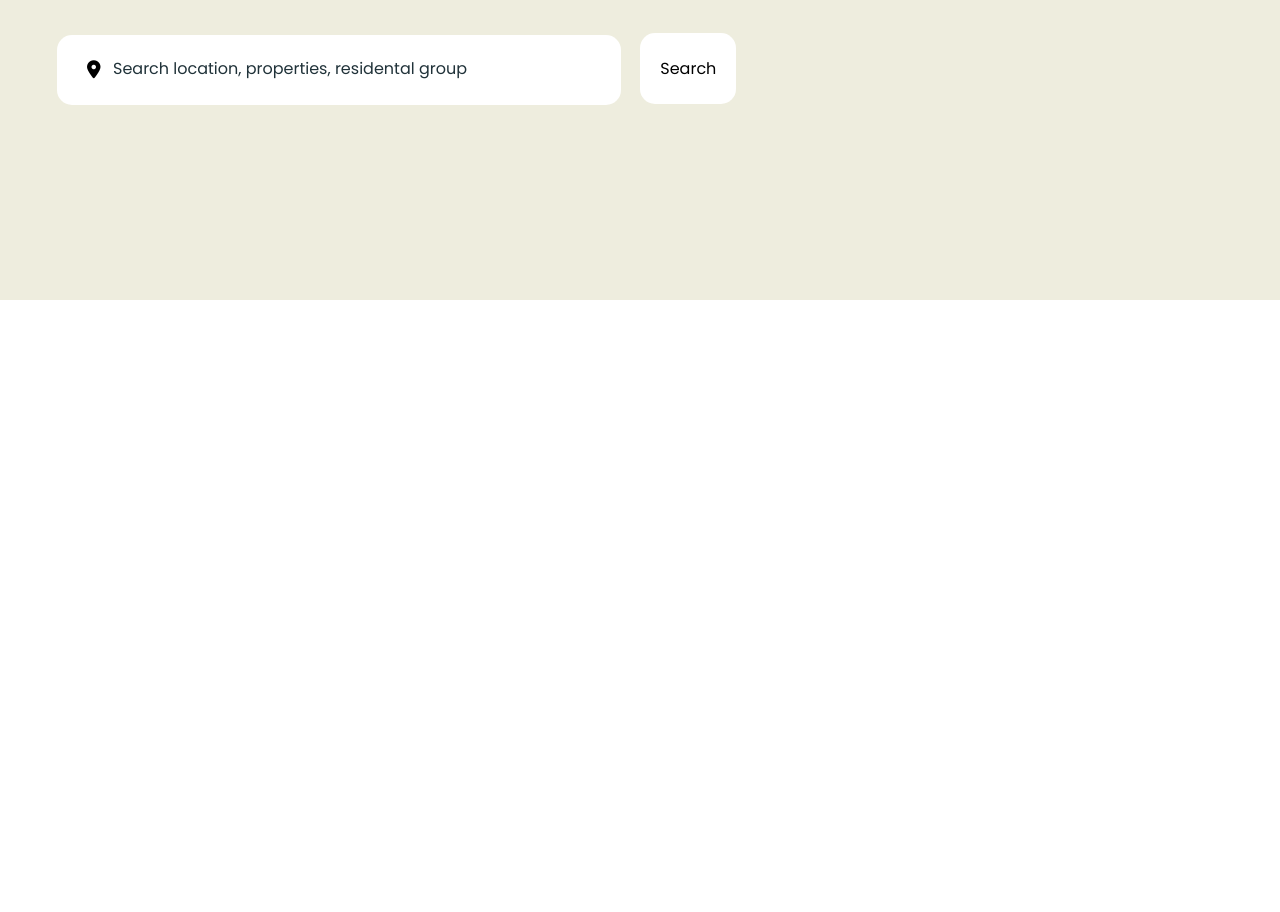
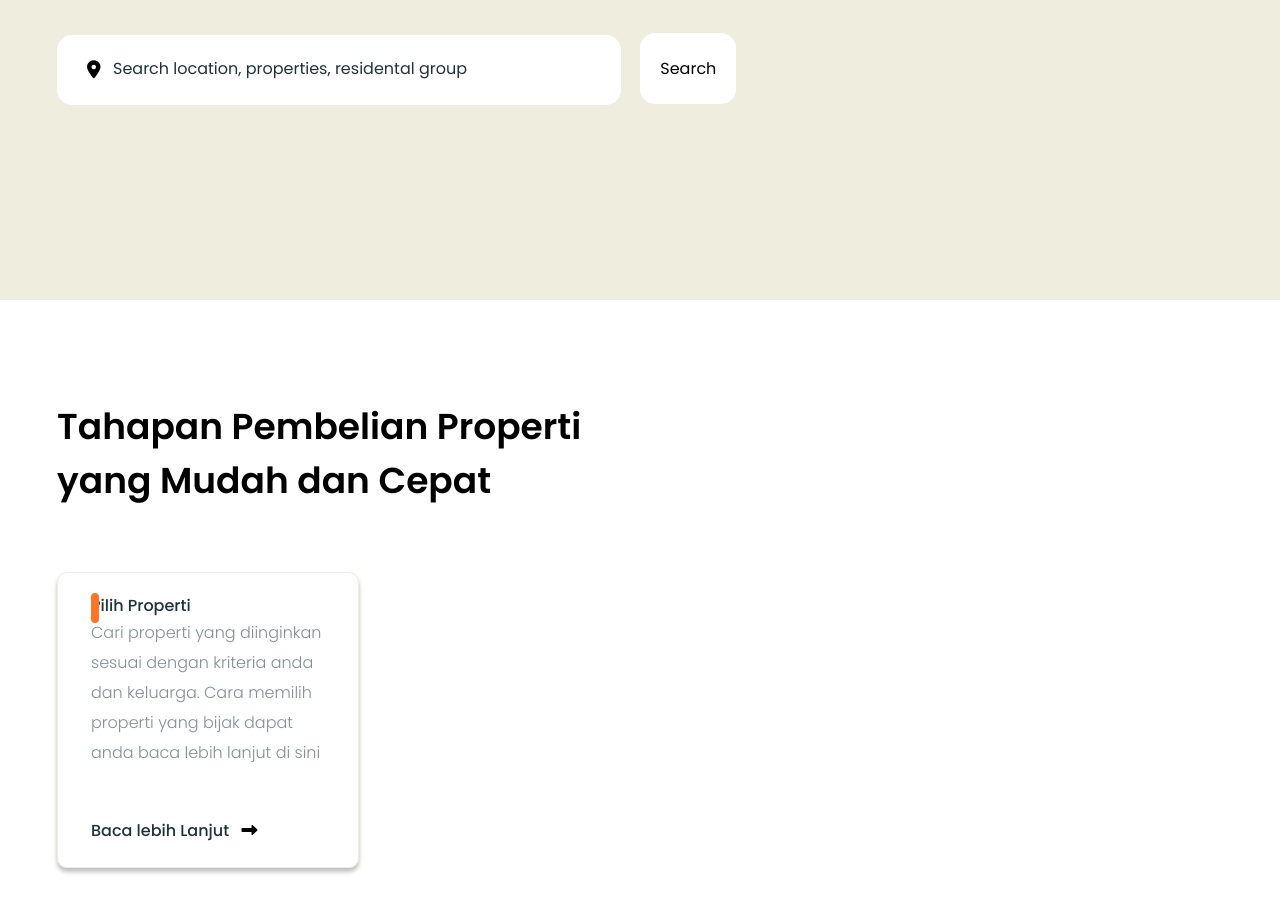
Before and after one commit to nahidulhasan4/Omah-project, a plain HTML site: page index.html in a window 1280 px wide. Shown: the part 653-1565 px from the top of the page. Before the commit the page ends 953 px from the top, so only its background shows below. Drawn offline with Linux system fonts and the light colour scheme; a web font is replaced by a local one.

Commit message:
here the properti design

```diff
--- a/css/style.css
+++ b/css/style.css
@@ -100,3 +100,68 @@ padding-left: 56px;
   margin-left: 15px;
 
 }
+
+/* ==============here start the propeti section ============== */
+#properti{
+  margin: 100px 0px;
+}
+.properti_heading{
+  font-size: 36px;
+  line-height: 54px;
+  font-weight: 600;
+  width: 533px;
+  margin-bottom: 8px;
+
+
+}
+#properti .properti_card_box{
+  margin-top: 64px;
+  display: flex;
+  justify-content: space-between;
+}
+#properti .properti_card{
+  border-radius: 10px;
+  border: 1px solid #EEEDDE;
+  padding: 20px 32px 24px 33px;
+  box-shadow: 0px 4px 4px 0px rgba(0, 0, 0, 0.25);
+  position: relative;
+}
+#properti .Properti_card_title{
+  color: #203239;
+  font-size: 16px;
+  font-style: normal;
+  font-weight: 500;
+  line-height: normal;
+  /* position: relative; */
+}
+#properti .Properti_card_title::before{
+  content: "";
+  width: 8px;
+  height: 30px;
+  border-radius: 6px;
+  background: #FF7527;
+  position: absolute;
+  top: 30;
+  left: 30;
+
+
+}
+#properti .properti_card_info{
+  color: rgba(32, 50, 57, 0.55);
+  font-size: 16px;
+  font-style: normal;
+  width: 235px;
+  font-weight: 300;
+  line-height: 30px;
+  margin-bottom: 50px;
+}
+#properti .properti_link{
+  color: #203239;
+  text-decoration: none;
+  font-size: 16px;
+  font-style: normal;
+  font-weight: 500;
+  display: inline-block;
+  padding-right: 8px;
+}
+/* ==============here end the propeti section ============== */
--- a/index.html
+++ b/index.html
@@ -51,6 +51,17 @@
     <!-- ==================here stert the properti section========= -->
      <section id="properti">
         <div class="container">
+            <h2 class="properti_heading">Tahapan Pembelian Properti yang Mudah dan Cepat</h2>
+            <div class="properti_card_box">
+
+                <div class="properti_card">
+                    <h4 class="Properti_card_title">Pilih Properti</h4>
+                    <p class="properti_card_info">Cari properti yang diinginkan sesuai dengan kriteria anda dan keluarga. Cara memilih properti yang bijak dapat anda baca lebih lanjut di sini</p>
+                    <a href="#" class="properti_link">Baca lebih Lanjut</a>
+                    <i class="fa-solid fa-right-long"></i>
+                </div>
+
+            </div>
 
         </div>
      </section>
```
